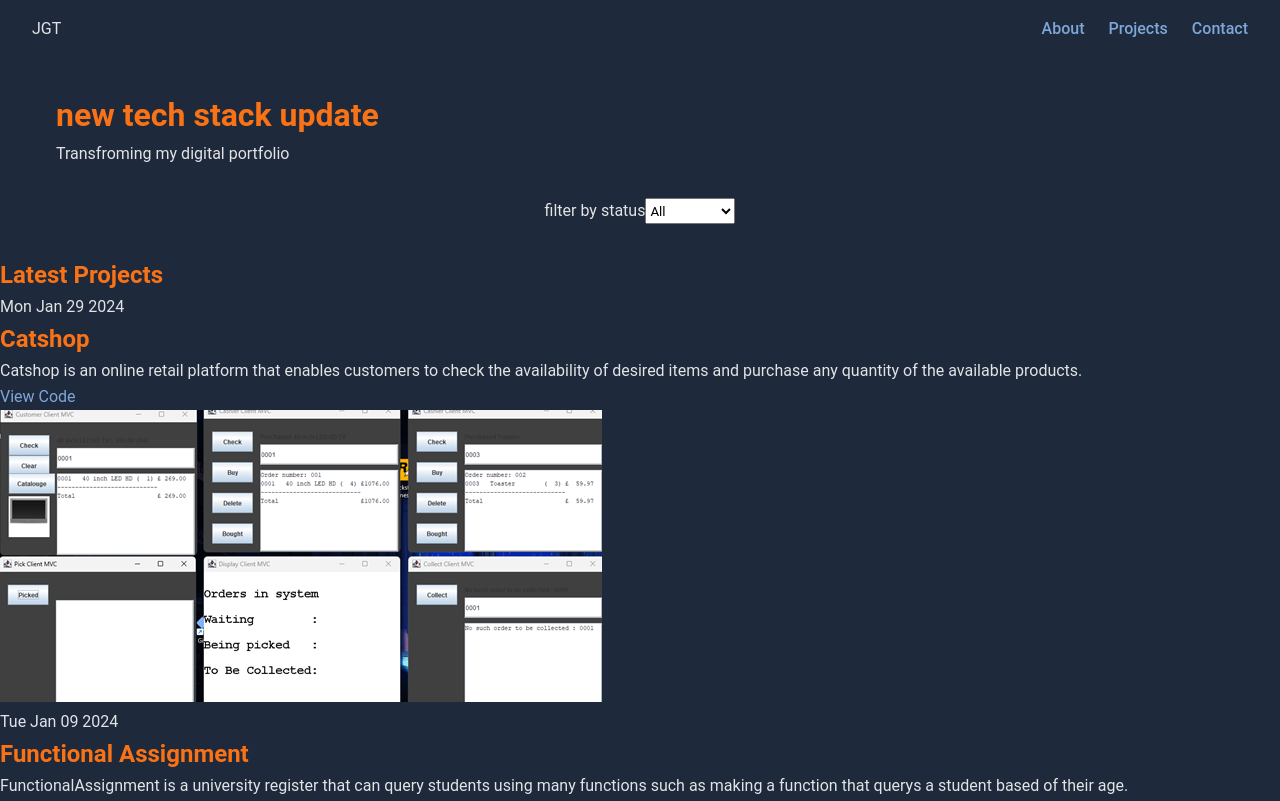
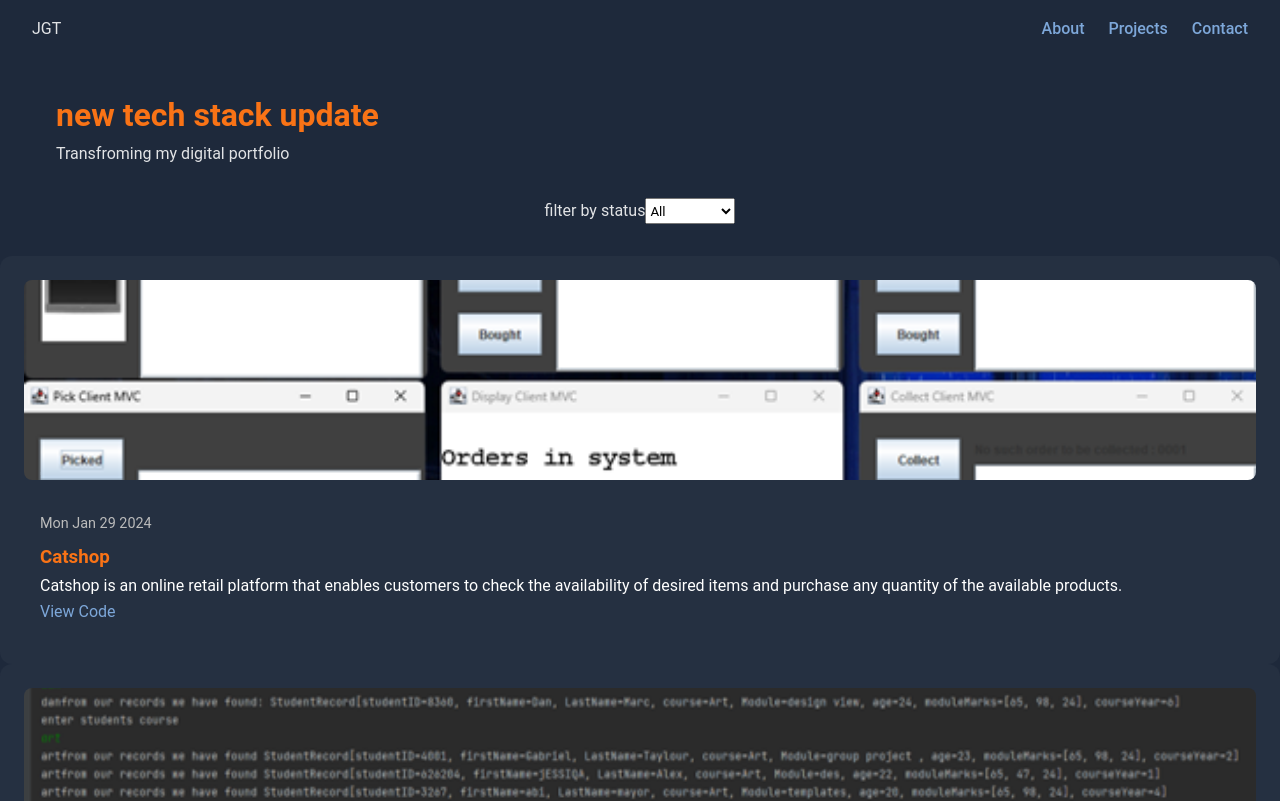
Before and after one commit to ZombiesmasherJT/portfolio, a React (Vite) app in the folder my-portfolio/: page / in a window 1280 px wide. Shown: the top 801 px of the page. Built offline with nearby package versions, Linux system fonts and the light colour scheme.

Commit message:
Project card styling

```diff
--- a/my-portfolio/src/App.css
+++ b/my-portfolio/src/App.css
@@ -150,3 +150,49 @@ a:hover {
   justify-content: center;
   margin-bottom: 2rem;
 }
+
+
+/* project card and grids */
+
+.projectGrid {
+  display: grid;
+  grid-template-columns: repeat(auto-fill, minmax(300px, 1fr));
+  gap: 2rem;
+  margin-top: 2rem;
+
+}
+
+.projectCard {
+  display: flex;
+  flex-direction: column;
+  background: var(--card-bg);
+  border-radius: 12px;
+  padding: 1.5rem;
+  transition: transform 0.2s ease, box-shadow 0.2s ease;
+}
+
+.projectCard:hover {
+  transform: translateY(-4px);
+  box-shadow: 0 8px 20px rgba(0, 0, 0, 0.2);
+}
+
+.projectImage {
+  width: 100%;
+  height: 200px;
+  object-fit: cover;
+  border-radius: 8px;
+  margin-bottom: 1rem;
+}
+
+.projectContent {
+  padding: 1rem;
+  color: #fff;
+
+}
+
+.projectDate {
+  font-size: 0.9rem;
+  color: #bbb;
+  margin-bottom: 0.5rem;
+  display: block;
+}
--- a/my-portfolio/src/components/Projects.jsx
+++ b/my-portfolio/src/components/Projects.jsx
@@ -32,23 +32,23 @@ function Projects() {
                 </select>
             </div>
 
-            <h2 className="headerText">Latest Projects</h2>
+            <div className="projectsGrid">
                 {filteredProjects.map((project, index) => (
-                <div className="projectItem" key={index}>
-                    <div>
-                        <span className="darkerText">{new Date(project.date).toDateString()}</span>
-                        <h2>{project.title}</h2>
-                        <p className="darkerText">{project.description}</p>
+                    <div className="projectCard" key={index}>
+                        <img src={project.image} alt={project.title} className="projectImage" />
+                        <div className="projectContent">
+                            <span className="projectDate">{new Date(project.date).toDateString()}</span>
+                            <h3>{project.title}</h3>
+                            <p>{project.description}</p>
                             <a href={project.link} target="_blank" rel="noreferrer" className="outreach">
                                 View Code
                             </a>
                         </div>
-                    <div>
-                        <img src={project.image} alt={project.title} />
-                    </div>
                     </div>
                 ))}
+            </div>
         </section>
+
     );
 }
 
```
Lines whose indentation alone changed are shown as unchanged.
